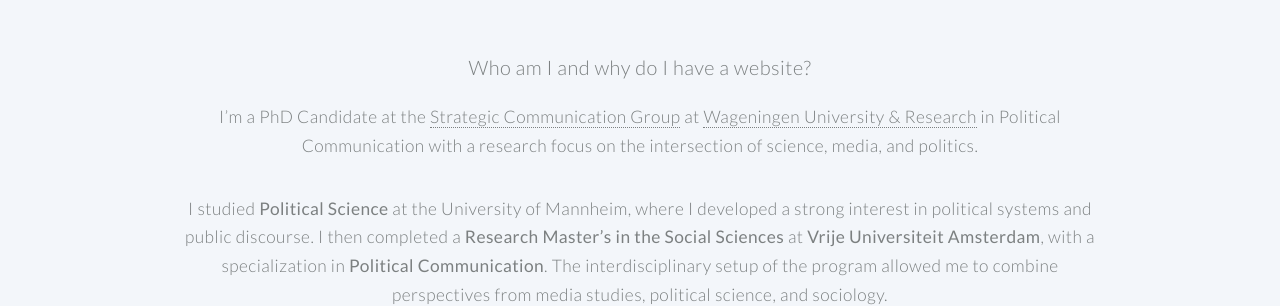
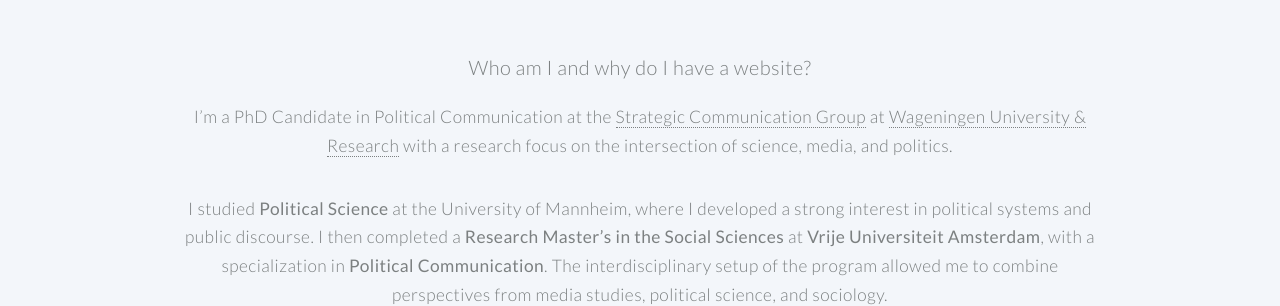
Before and after one commit to denisejroth/denisejroth.github.io, a Jekyll site: the page built from index.md, in a window 1280 px wide and 900 px high, scrolled down 662 px. Shown: the part 154-460 px from the top of the window. Built offline with Jekyll 4.4.1, drawn with Linux system fonts in a browser that asks for light colours.

```diff
--- a/index.md
+++ b/index.md
@@ -48,7 +48,7 @@ cta_button_label: contact # the label on the button
 ---
 [//]: # (write a bit about yourself here)
 ### Who am I and why do I have a website?
-I'm a PhD Candidate at the [Strategic Communication Group](https://www.wur.nl/en/Research-Results/Chair-groups/Social-Sciences/Strategic-Communication-Group.htm) at [Wageningen University & Research](https://www.wur.nl/en.htm) in Political Communication with a research focus on the intersection of science, media, and politics.
+I'm a PhD Candidate in Political Communication at the [Strategic Communication Group](https://www.wur.nl/en/Research-Results/Chair-groups/Social-Sciences/Strategic-Communication-Group.htm) at [Wageningen University & Research](https://www.wur.nl/en.htm) with a research focus on the intersection of science, media, and politics.
 
 I studied **Political Science** at the University of Mannheim, where I developed a strong interest in political systems and public discourse. I then completed a **Research Master's in the Social Sciences** at **Vrije Universiteit Amsterdam**, with a specialization in **Political Communication**. The interdisciplinary setup of the program allowed me to combine perspectives from media studies, political science, and sociology.
 
```
